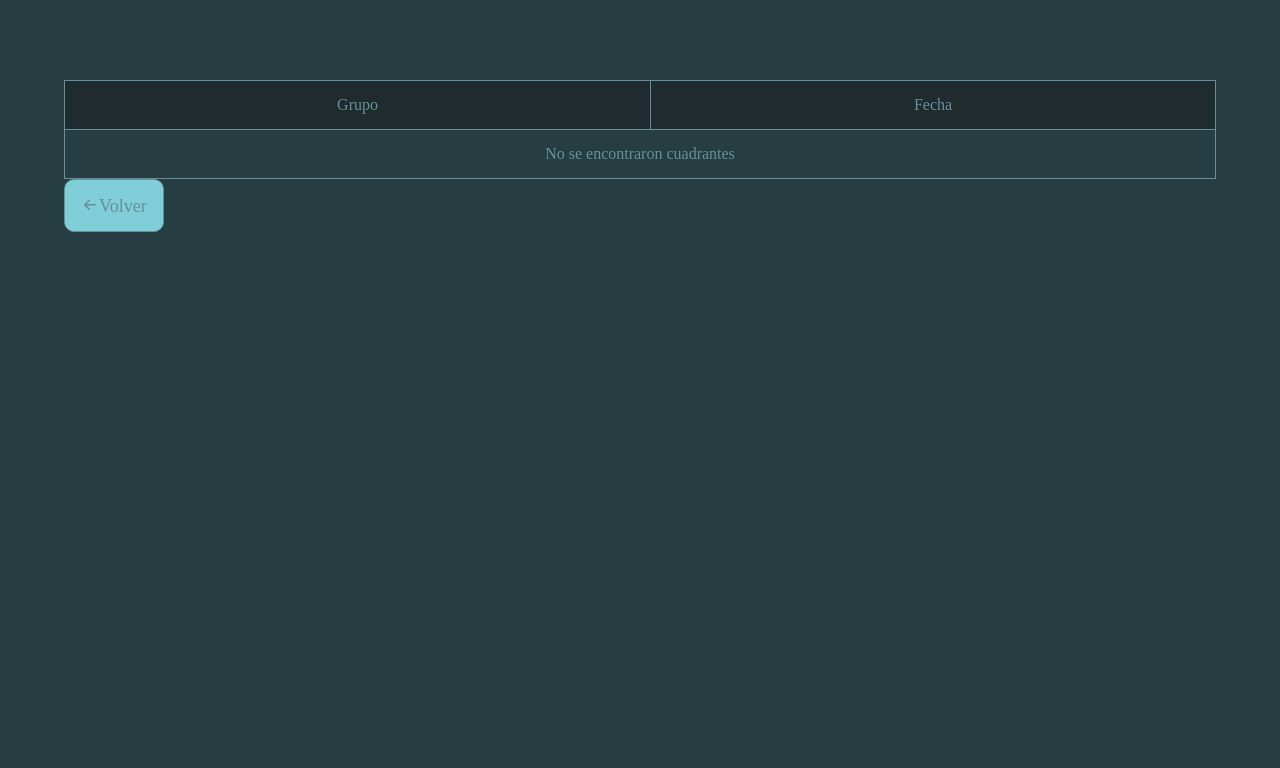
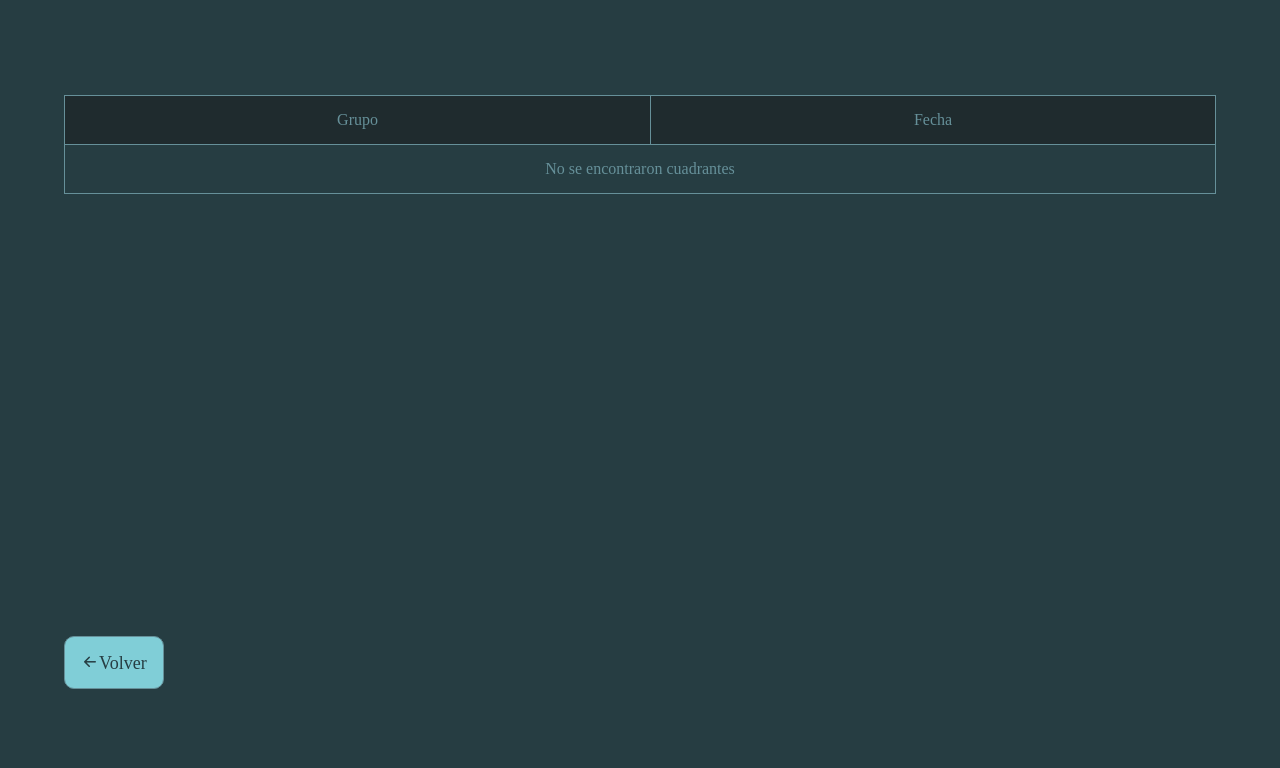
Before and after one commit to APA1112/CommunWheels, a Symfony app: template templates/timeTable/modificar.html.twig in a window 1280 px wide. Shown: the part 50-818 px from the top of the page. Run offline with Twig, Linux system fonts and the light colour scheme; the template is opened without the code that fills it, so the values that code supplies are empty; some libraries are stand-ins or nearby versions.

Commit message:
Fixing navigability

```diff
--- a/assets/styles/app.css
+++ b/assets/styles/app.css
@@ -21,7 +21,7 @@ body{
     flex-wrap: wrap;
     align-items: center;
     padding: 4rem;
-    justify-content: space-between;
+    justify-content: space-around;
     justify-content: center;
     gap: 0 60px;
 }
@@ -82,7 +82,7 @@ CSS FOR TABLE AND TABLE CONTAINER
 
  */
 .table_container{
-    height: 80vh;
+    height: 80%;
     display: flex;
     flex-direction: column;
     width: 100%;
@@ -230,6 +230,8 @@ CSS FOR FORM
     display: flex;
     justify-content: space-between;
     width: 100%;
+    box-sizing: border-box;
+    align-items: flex-start;
 }
 /**
 
--- a/templates/groups/main.html.twig
+++ b/templates/groups/main.html.twig
@@ -3,7 +3,9 @@
 {% block body %}
     <div class="container">
         {% if is_granted('ROLE_GROUP_ADMIN') %}
+            <div class="button_container">
             <a href="{{ path('group_new') }}" class="primaryButton"><i class="ti ti-table-plus"></i>Nuevo grupo</a>
+            </div>
         {% endif %}
         <div class="table_container">
             <table class="tabla">
--- a/templates/non_school_day/index.html.twig
+++ b/templates/non_school_day/index.html.twig
@@ -5,13 +5,13 @@
 {% block body %}
     <div class="container">
         <h2 class="titulo">Días festivos</h2>
+        <div class="button_container">
+            <a href="{{ path('timetable_mod', {'id':group}) }}" class="secondaryButton"><i class="ti ti-arrow-left"></i>Volver</a>
+        </div>
         <div class="table_container">
             <table class="tabla">
 
             </table>
-            <div class="button_container">
-                <a href="{{ path('timetable_mod', {'id':group}) }}" class="secondaryButton"><i class="ti ti-table-plus"></i>Volver</a>
-            </div>
         </div>
     </div>
 {% endblock %}
--- a/templates/notify/main.html.twig
+++ b/templates/notify/main.html.twig
@@ -2,7 +2,9 @@
 
 {% block body %}
     <div class="container">
-        <a href="{{ path('new_absence') }}" class="primaryButton"><i class="ti ti-table-plus"></i>Nuevo ausencia</a>
+        <div class="button_container">
+            <a href="{{ path('new_absence') }}" class="primaryButton"><i class="ti ti-table-plus"></i>Nuevo ausencia</a>
+        </div>
         <div class="table_container">
             <table class="tabla">
                 <thead>
--- a/templates/timeTable/main.html.twig
+++ b/templates/timeTable/main.html.twig
@@ -3,11 +3,13 @@
 {% block body %}
     <div class="container">
         {% if is_granted('ROLE_GROUP_ADMIN') %}
+            <div class="button_container">
             {% if app.request.attributes.get('_route')=='timetable_main' %}
                 <a href="{{ path('timeTable_filter') }}" class="primaryButton">Ver mis cuadrantes</a>
             {% else %}
                 <a href="{{ path('timetable_main') }}" class="primaryButton">Volver</a>
             {% endif %}
+            </div>
         {% endif %}
             <div class="table_container">
                 <table class="tabla">
--- a/templates/timeTable/modificar.html.twig
+++ b/templates/timeTable/modificar.html.twig
@@ -29,9 +29,9 @@
                 {% endfor %}
                 </tbody>
             </table>
-            <div class="button_container">
-                <a href="{{ path('timetable_main') }}" class="secondaryButton"><i class="ti ti-arrow-left"></i>Volver</a>
-            </div>
+        </div>
+        <div class="button_container">
+            <a href="{{ path('timetable_main') }}" class="secondaryButton"><i class="ti ti-arrow-left"></i>Volver</a>
         </div>
     </div>
 {% endblock %}
--- a/templates/users/main.html.twig
+++ b/templates/users/main.html.twig
@@ -1,7 +1,9 @@
 {% extends 'base.html.twig' %}
 {% block body %}
     <div class="container">
-        <a href="{{ path('driver_new') }}" class="primaryButton"><i class="ti ti-table-plus"></i>Nuevo conductor</a>
+        <div class="button_container">
+            <a href="{{ path('driver_new') }}" class="primaryButton"><i class="ti ti-table-plus"></i>Nuevo conductor</a>
+        </div>
         <div class="table_container">
             <table class="tabla">
                 <thead>
```
